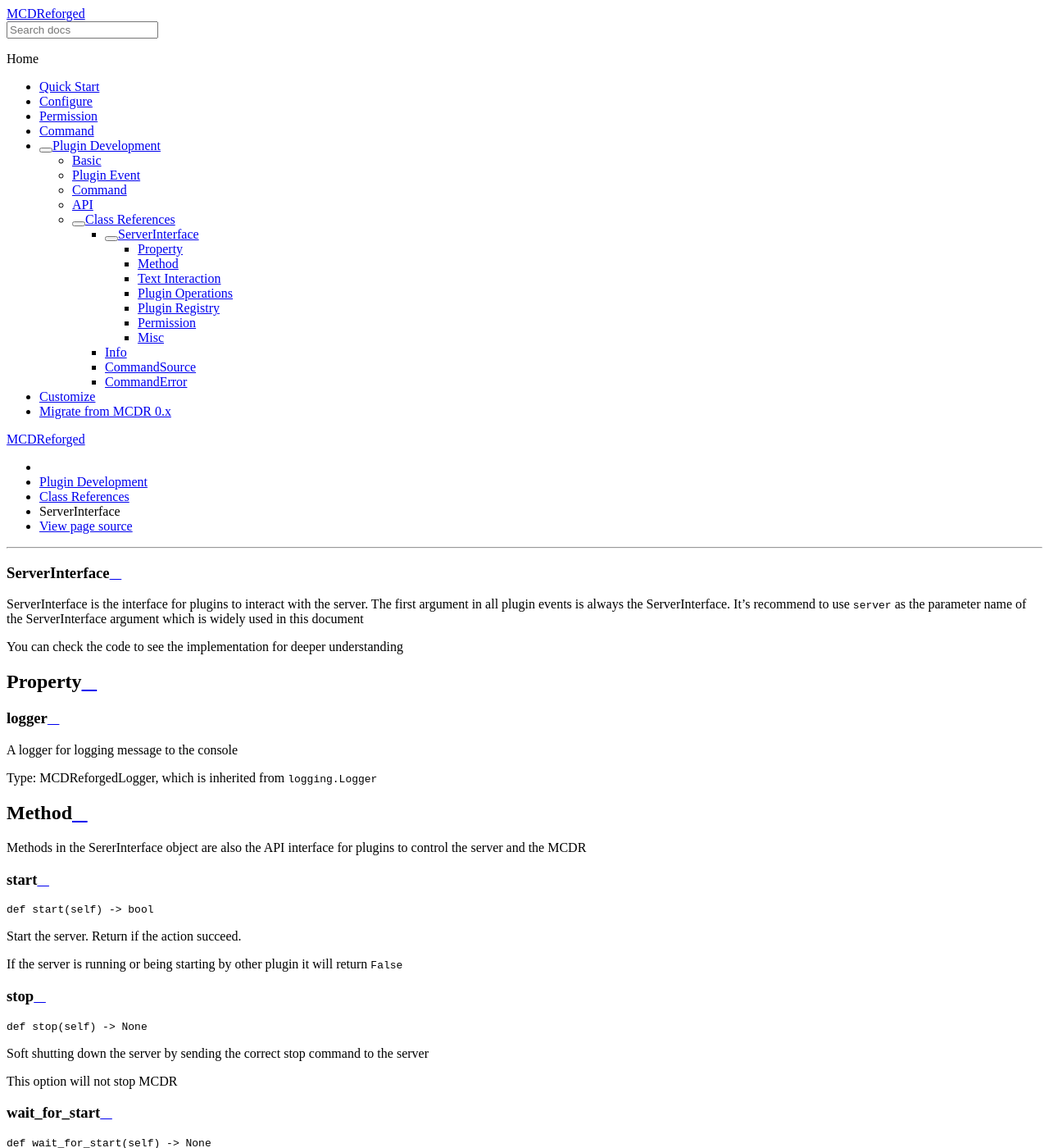
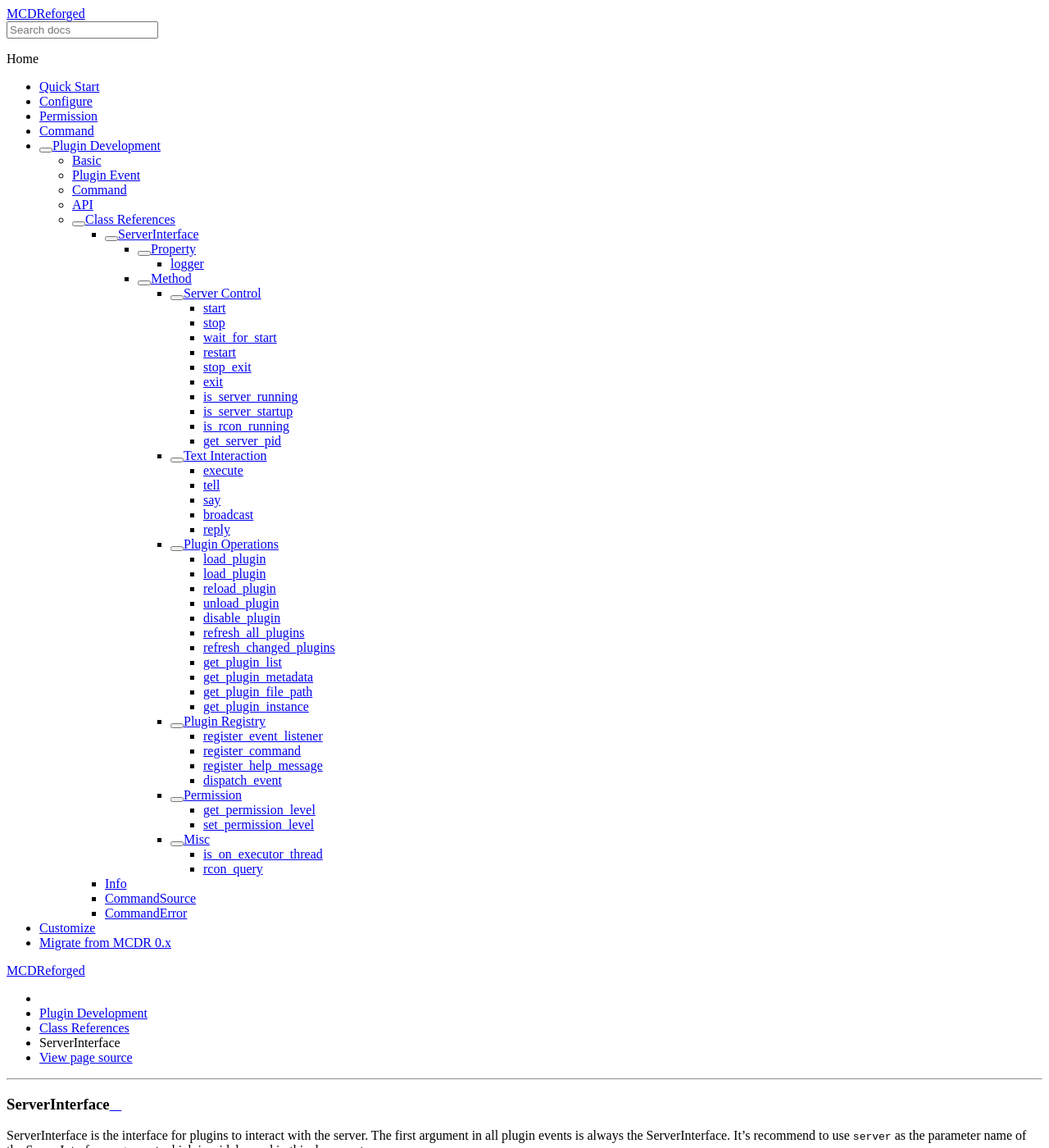
Before and after one commit to MCDReforged/MCDReforged, a Sphinx documentation site: the page built from docs/source/plugin_dev/classes/ServerInterface.md, in a window 1280 px wide and 1400 px high. Shown: the whole window at 82% size. Built offline with Sphinx 7.4.7 and the Read the Docs theme 2.0.0, drawn with Linux system fonts in a browser that asks for light colours.

Commit message:
Show a deeper toctree in the sidebar

````diff
--- a/docs/source/conf.py
+++ b/docs/source/conf.py
@@ -58,6 +58,13 @@ exclude_patterns = ['build', 'Thumbs.db', '.DS_Store']
 html_theme = 'sphinx_rtd_theme'
 
 
+# Show a deeper toctree in the sidebar
+# https://stackoverflow.com/questions/27669376/show-entire-toctree-in-read-the-docs-sidebar
+html_theme_options = {
+	'navigation_depth': 6,
+}
+
+
 # -- Options for sphinx-intl -------------------------------------------------
 
 # po files will be created in this directory
--- a/docs/source/plugin_dev/classes/ServerInterface.md
+++ b/docs/source/plugin_dev/classes/ServerInterface.md
@@ -16,7 +16,9 @@ Type: MCDReforgedLogger, which is inherited from `logging.Logger`
 
 Methods in the SererInterface object are also the API interface for plugins to control the server and the MCDR
 
-### start
+### Server Control
+
+#### start
 
 ```python
 def start(self) -> bool
@@ -26,7 +28,7 @@ Start the server. Return if the action succeed.
 
 If the server is running or being starting by other plugin it will return `False`
 
-### stop
+#### stop
 
 ```python
 def stop(self) -> None
@@ -36,7 +38,7 @@ Soft shutting down the server by sending the correct stop command to the server
 
 This option will not stop MCDR
 
-### wait_for_start
+#### wait_for_start
 
 ```python
 def wait_for_start(self) -> None
@@ -44,7 +46,7 @@ def wait_for_start(self) -> None
 
 Wait until the server is able to start. In other words, wait until the server is stopped
 
-### restart
+#### restart
 
 ```python
 def restart(self) -> None
@@ -54,7 +56,7 @@ Restart the server
 
 It will first soft stop the server and then wait until the server is stopped, then start the server up
 
-### stop_exit
+#### stop_exit
 
 ```python
 def stop_exit(self) -> None
@@ -62,7 +64,7 @@ def stop_exit(self) -> None
 
 Soft stop the server and exit MCDR
 
-### exit
+#### exit
 
 ```python
 def exit(self) -> None
@@ -72,7 +74,7 @@ Exit MCDR when the server is stopped
 
 If the server is running return False otherwise return True
 
-### is_server_running
+#### is_server_running
 
 ```python
 def is_server_running(self) -> bool
@@ -80,7 +82,7 @@ def is_server_running(self) -> bool
 
 Return if the server is running
 
-### is_server_startup
+#### is_server_startup
 
 ```python
 def is_server_startup(self) -> bool
@@ -88,7 +90,7 @@ def is_server_startup(self) -> bool
 
 Return if the server has started up
 
-### is_rcon_running
+#### is_rcon_running
 
 ```python
 def is_rcon_running(self) -> bool
@@ -96,7 +98,7 @@ def is_rcon_running(self) -> bool
 
 Return if MCDR's rcon is running
 
-### get_server_pid
+#### get_server_pid
 
 ```python
 def get_server_pid(self) -> Optional[int]
@@ -106,9 +108,9 @@ Return the pid of the server process, None if the server is stopped
 
 Notes the process with this pid is a bash process, which is the parent process of real server process you might be interested in
 
-## Text Interaction
+### Text Interaction
 
-### execute
+#### execute
 
 ```python
 def execute(self, text: str, *, encoding: Optional[str] = None) -> None
@@ -120,7 +122,7 @@ Parameter *text*: The content of the command you want to send
 
 Parameter *encoding*: The encoding method for the text. Leave it empty to use the encoding method from the configure of MCDR
 
-### tell
+#### tell
 
 ```python
 def tell(self, player: str, text: Union[str, RTextBase], *, encoding: Optional[str] = None) -> None
@@ -134,7 +136,7 @@ Parameter *text*: the message you want to send to the player
 
 Parameter *encoding*: The encoding method for the text. Leave it empty to use the encoding method from the configure of MCDR
 
-### say
+#### say
 
 ```python
 def say(self, text: Union[str, RTextBase], *, encoding: Optional[str] = None) -> None
@@ -146,7 +148,7 @@ Parameter *text*: the message you want to send
 
 Parameter *encoding*: The encoding method for the text. Leave it empty to use the encoding method from the configure of MCDR
 
-### broadcast
+#### broadcast
 
 ```python
 def broadcast(self, text: Union[str, RTextBase], *, encoding: Optional[str] = None) -> None
@@ -158,7 +160,7 @@ Parameter *text*: the message you want to send
 
 Parameter *encoding*: The encoding method for the text. Leave it empty to use the encoding method from the configure of MCDR
 
-### reply
+#### reply
 
 ```python
 def reply(self, info: Info, text: Union[str, RTextBase], *, encoding: Optional[str] = None, console_text: Optional[Union[str, RTextBase]] = None)
@@ -176,11 +178,11 @@ Parameter *console_text*: If it's specified, console_text will be used instead o
 
 Parameter *encoding*: The encoding method for the text
 
-## Plugin Operations
+### Plugin Operations
 
 **Notes**: All plugin manipulation will trigger a dependency check, which might cause unwanted plugin operations
 
-### load_plugin
+#### load_plugin
 
 ```python
 def load_plugin(self, plugin_file_path: str) -> bool
@@ -190,7 +192,7 @@ Load a plugin from the given file path. Return if the plugin gets loaded success
 
 Parameter *plugin_file_path*: The file path of the plugin to load. Example: `plugins/my_plugin.py`
 
-### load_plugin
+#### load_plugin
 
 ```python
 def enable_plugin(self, plugin_file_path: str) -> bool
@@ -200,7 +202,7 @@ Enable an unloaded plugin from the given path. Return if the plugin gets enabled
 
 Parameter *plugin_file_path*: The file path of the plugin to enable. Example: "plugins/my_plugin.py.disabled"
 
-### reload_plugin
+#### reload_plugin
 
 ```python
 def reload_plugin(self, plugin_id: str) -> Optional[bool]
@@ -210,7 +212,7 @@ Reload a plugin specified by plugin id. Return a bool indicating if the plugin g
 
 Parameter *plugin_id*: The id of the plugin to reload. Example: "my_plugin"
 
-### unload_plugin
+#### unload_plugin
 
 ```python
 def unload_plugin(self, plugin_id: str) -> Optional[bool]
@@ -220,7 +222,7 @@ Unload a plugin specified by plugin id. Return a bool indicating if the plugin g
 
 Parameter *plugin_id*: The id of the plugin to unload. Example: "my_plugin"
 
-### disable_plugin
+#### disable_plugin
 
 ```python
 def disable_plugin(self, plugin_id: str) -> Optional[bool]
@@ -230,7 +232,7 @@ Disable a plugin specified by plugin id. Return a bool indicating if the plugin
 
 Parameter *plugin_id*: The id of the plugin to disable. Example: "my_plugin"
 
-### refresh_all_plugins
+#### refresh_all_plugins
 
 ```python
 def refresh_all_plugins(self) -> None
@@ -238,7 +240,7 @@ def refresh_all_plugins(self) -> None
 
 Reload all plugins, load all new plugins and then unload all removed plugins
 
-### refresh_changed_plugins
+#### refresh_changed_plugins
 
 ```python
 def refresh_all_plugins(self) -> None
@@ -246,7 +248,7 @@ def refresh_all_plugins(self) -> None
 
 Reload all changed plugins, load all new plugins and then unload all removed plugins
 
-### get_plugin_list
+#### get_plugin_list
 
 ```python
 def get_plugin_list(self) -> List[str]
@@ -254,7 +256,7 @@ def get_plugin_list(self) -> List[str]
 
 Return a list containing all loaded plugin id like ["my_plugin", "another_plugin"]
 
-### get_plugin_metadata
+#### get_plugin_metadata
 
 ```python
 def get_plugin_list(self) -> Optional[Metadata]
@@ -264,7 +266,7 @@ Return the metadata of the specified plugin, or None if the plugin doesn't exist
 
 Parameter *plugin_id*: The plugin id of the plugin to query metadata
 
-### get_plugin_file_path
+#### get_plugin_file_path
 
 ```python
 def get_plugin_list(self) -> Optional[str]
@@ -274,7 +276,7 @@ Return the file path of the specified plugin, or None if the plugin doesn't exis
 
 Parameter *plugin_id*: The plugin id of the plugin to query file path
 
-### get_plugin_instance
+#### get_plugin_instance
 
 ```python
 def get_plugin_instance(self) -> Optional[Any]
@@ -299,9 +301,9 @@ def info_query_api(item):
 server.get_plugin_instance('my_api').info_query_api(an_item)
 ```
 
-## Plugin Registry
+### Plugin Registry
 
-### register_event_listener
+#### register_event_listener
 
 ```python
 def register_event_listener(self, event: Union[PluginEvent, str], callback: Callable, priority: int = 1000) -> None
@@ -317,7 +319,7 @@ Parameter *callback*: The callback listener method for the event
 
 Parameter *priority*: The priority of the listener. It will be set to the default value 1000 if it's not specified
 
-### register_command
+#### register_command
 
 ```python
 def register_command(self, root_node: Literal) -> None
@@ -329,7 +331,7 @@ Raise an `IllegalCallError` if it's not invoked in the task executor thread
 
 Parameter *root_node*: The root node of your command tree. It should be a `Literal` node
 
-### register_help_message
+#### register_help_message
 
 ```python
 def register_help_message(self, prefix: str, message: Union[str, RTextBase], permission: int = PermissionLevel.MINIMUM_LEVEL) -> None
@@ -344,7 +346,7 @@ Parameter *message*: A neat command description
 
 Parameter *permission*: The minimum permission level for the user to see this help message. With default, anyone can see this message
 
-### dispatch_event
+#### dispatch_event
 
 ```python
 def dispatch_event(self, event: PluginEvent, args: Tuple[Any, ...]) -> None
@@ -358,9 +360,9 @@ Parameter *event*: The event to dispatch. It need to be a `PluginEvent` instance
 
 Parameter *args*: The argument that will be used to invoke the event listeners. An ServerInterface instance will be automatically added to the beginning of the argument list
 
-## Permission
+### Permission
 
-### get_permission_level
+#### get_permission_level
 
 ```python
 def get_permission_level(self, obj: Union[str, Info, CommandSource]) -> int
@@ -374,7 +376,7 @@ Parameter *obj*: The object your are querying
 
 It raises `TypeError` if the type of the given object is not supported for permission querying
 
-### set_permission_level
+#### set_permission_level
 
 ```python
 def set_permission_level(self, player: str, value: Union[int, str]) -> None
@@ -386,9 +388,9 @@ Parameter *player*: The name of the player that you want to set his/her permissi
 
 Parameter *value*: The target permission level you want to set the player to. It can be an int or a str as long as it's related to the permission level. Available examples: 1, '1', 'user'
 
-## Misc
+### Misc
 
-### is_on_executor_thread
+#### is_on_executor_thread
 
 ```python
 def is_on_executor_thread(self) -> bool
@@ -398,7 +400,7 @@ Return if the current thread is the task executor thread
 
 Task executor thread is the main thread to parse messages and trigger listeners where some ServerInterface APIs  are required to be invoked on
 
-### rcon_query
+#### rcon_query
 
 ```python
 def rcon_query(self, command: str) -> Optional[str]
````
